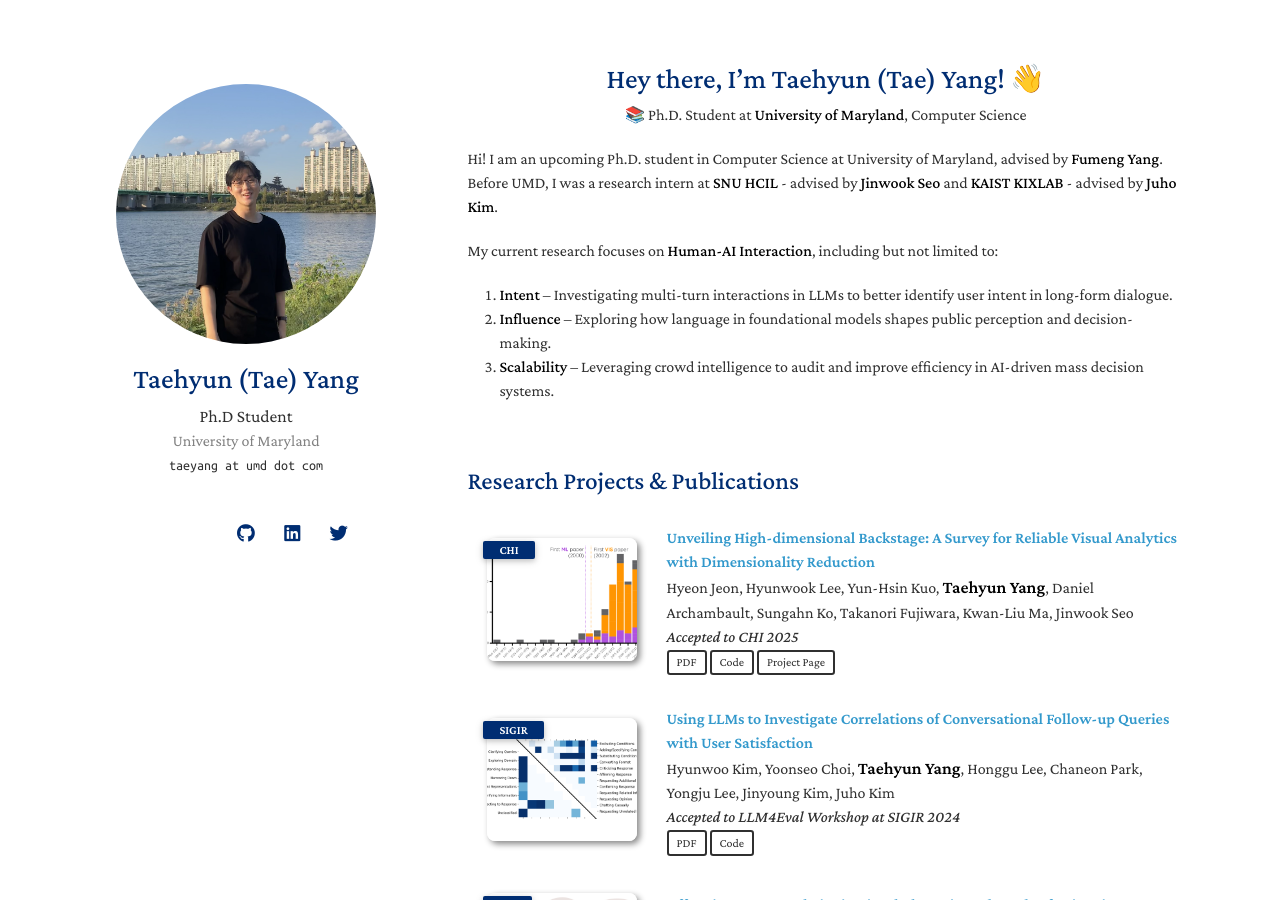
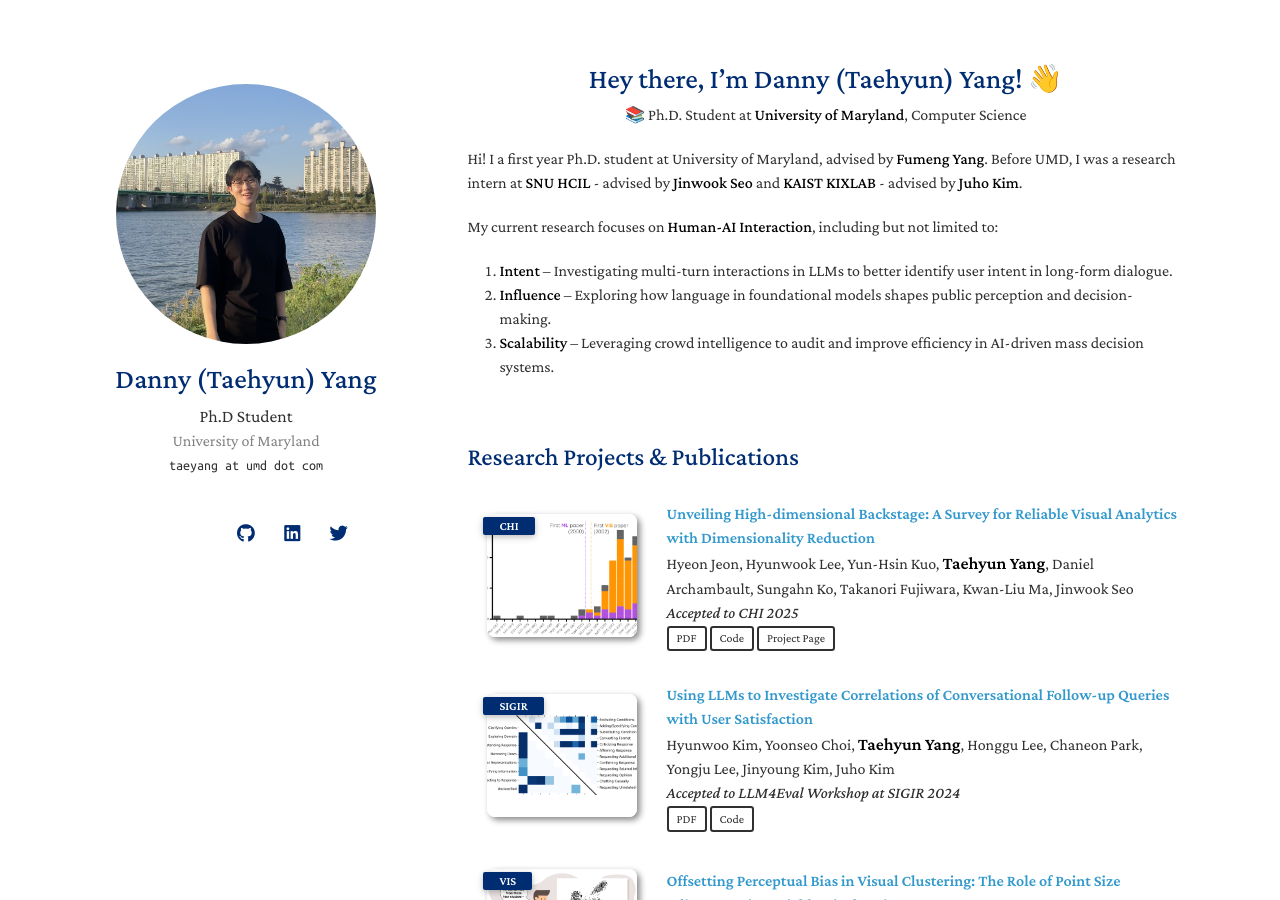
Before and after one commit to taehyun2017330/taehyun2017330.github.io, a Jekyll site: the page built from index.md, in a window 1280 px wide and 900 px high. Built offline with Jekyll 4.4.1, drawn with Linux system fonts in a browser that asks for light colours; nearby versions of some CDN libraries; a style sheet for code colours, icons or effects is not loaded.

Commit message:
Update website configuration and content

```diff
--- a/_config.yml
+++ b/_config.yml
@@ -1,5 +1,5 @@
 # Basic Information
-title: Taehyun (Tae) Yang
+title: Danny (Taehyun) Yang
 position: Ph.D Student
 affiliation: University of Maryland
 email: >
--- a/index.md
+++ b/index.md
@@ -4,13 +4,13 @@
 
 <div id="home-content">
 
-<h1 align="center">Hey there, I'm Taehyun (Tae) Yang! 👋</h1>
+<h1 align="center">Hey there, I'm Danny (Taehyun) Yang! 👋</h1>
 
 <p align="center">
   📚 Ph.D. Student at <strong>University of Maryland</strong>, Computer Science
 </p>
 
-Hi! I am an upcoming Ph.D. student in Computer Science at University of Maryland, advised by **Fumeng Yang**. Before UMD, I was a research intern at **SNU HCIL** - advised by **Jinwook Seo** and **KAIST KIXLAB** - advised by **Juho Kim**.
+Hi! I a first year Ph.D. student at University of Maryland, advised by **Fumeng Yang**. Before UMD, I was a research intern at **SNU HCIL** - advised by **Jinwook Seo** and **KAIST KIXLAB** - advised by **Juho Kim**.
 
 My current research focuses on **Human-AI Interaction**, including but not limited to:
 
```
